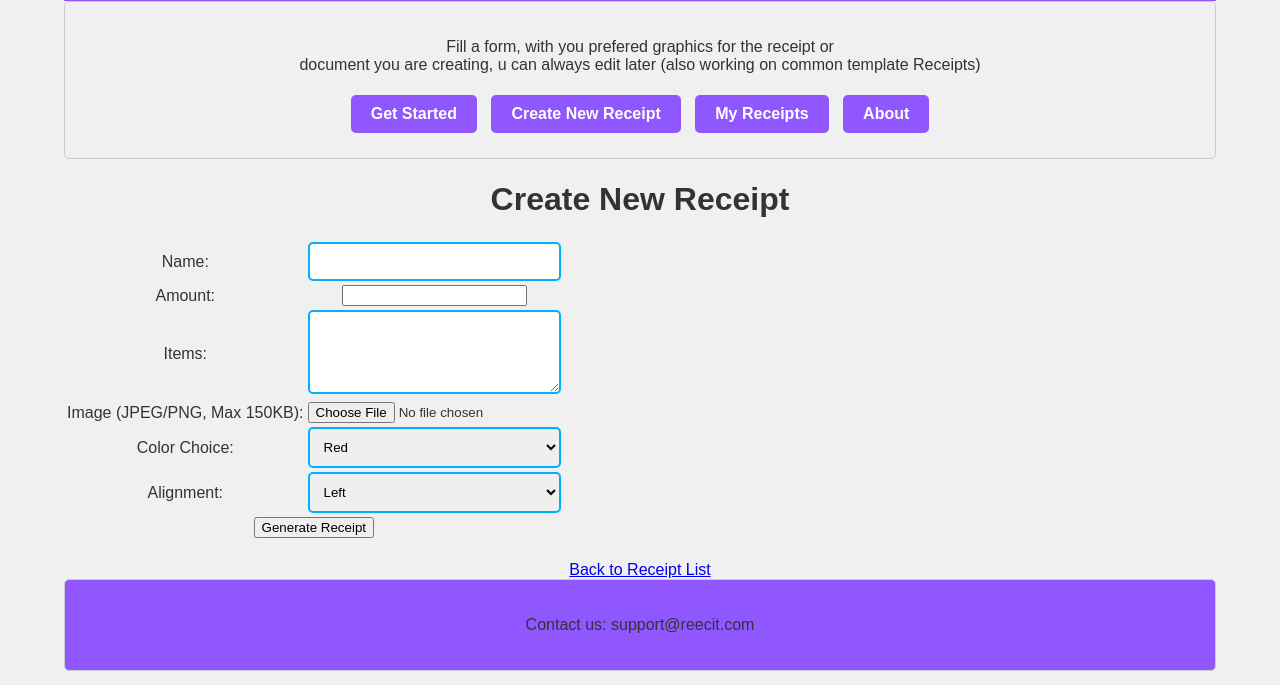
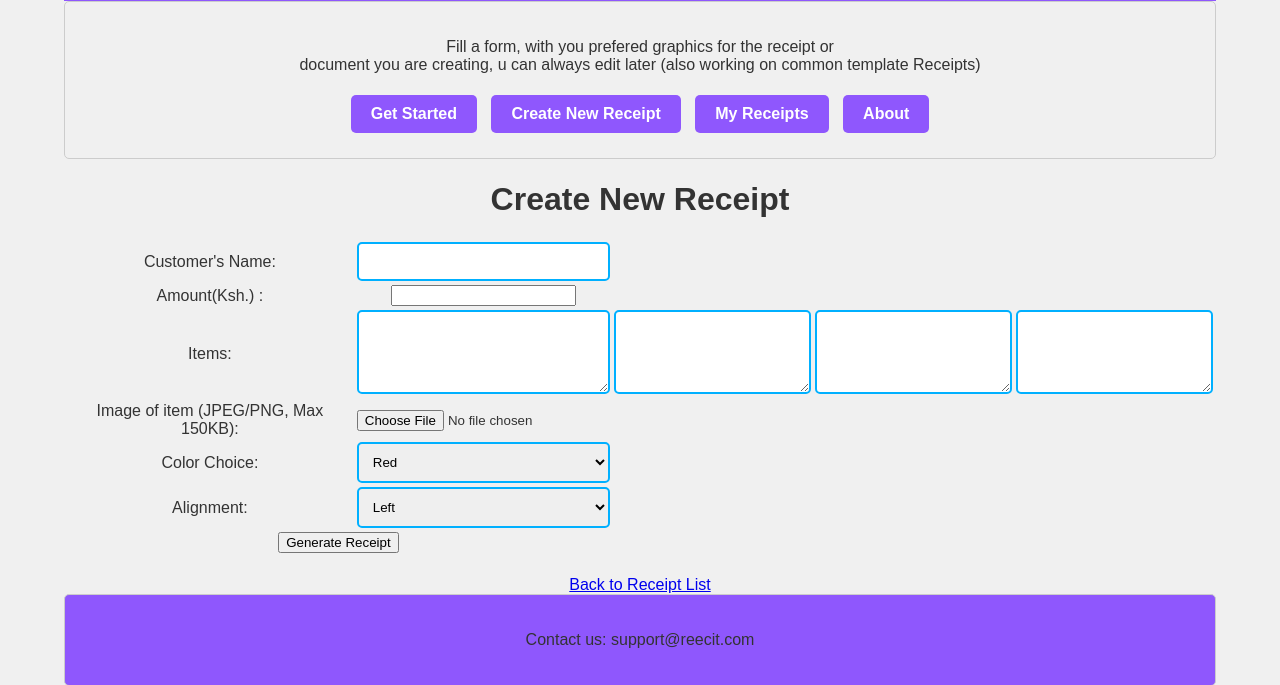
Before and after one commit to ibconcept/Reecit, a Flask app: page /new_receipt in a window 1280 px wide. Shown: the part 440-1125 px from the top of the page. Run offline with Flask 3, Linux system fonts and the light colour scheme.

Commit message:
update code

```diff
--- a/templates/new_receipt.html
+++ b/templates/new_receipt.html
@@ -13,19 +13,23 @@
 
         <table>
             <tr>
-                <td><label for="name">Name:</label></td>
+                <td><label for="name">Customer's Name:</label></td>
                 <td><input type="text" id="name" name="name" required></td>
             </tr>
             <tr>
-                <td><label for="amount">Amount:</label></td>
+                <td><label for="amount">Amount(Ksh.) :</label></td>
                 <td><input type="number" step="0.01" id="amount" name="amount" required></td>
             </tr>
             <tr>
                 <td><label for="items">Items:</label></td>
                 <td><textarea id="items" name="items" rows="4" required></textarea></td>
+                <td><textarea id="items" name="items" rows="4" required></textarea></td>
+                <td><textarea id="items" name="items" rows="4" required></textarea></td>
+
+                <td><textarea id="items" name="items" rows="4" required></textarea></td>
             </tr>
             <tr>
-                <td><label for="image">Image (JPEG/PNG, Max 150KB):</label></td>
+                <td><label for="image">Image of item (JPEG/PNG, Max 150KB):</label></td>
                 <td><input type="file" id="image" name="image" accept=".jpg, .jpeg, .png"></td>
             </tr>
             <tr>
@@ -35,6 +39,7 @@
                         <option value="red">Red</option>
                         <option value="blue">Blue</option>
                         <option value="green">Green</option>
+                        <option value="black">Black</option>
                     </select>
                 </td>
             </tr>
--- a/templates/receipt.html
+++ b/templates/receipt.html
@@ -27,6 +27,7 @@
         {% if receipt.color %}
             <div style="background-color: {{ receipt.color }}; height: 20px;"></div>
         {% endif %}
+        <p>Thank you dear Customer, welcome again!</p>
     </div>
 
     <a href="{{ url_for('list_receipts') }}">Back to Receipt List</a>
```
